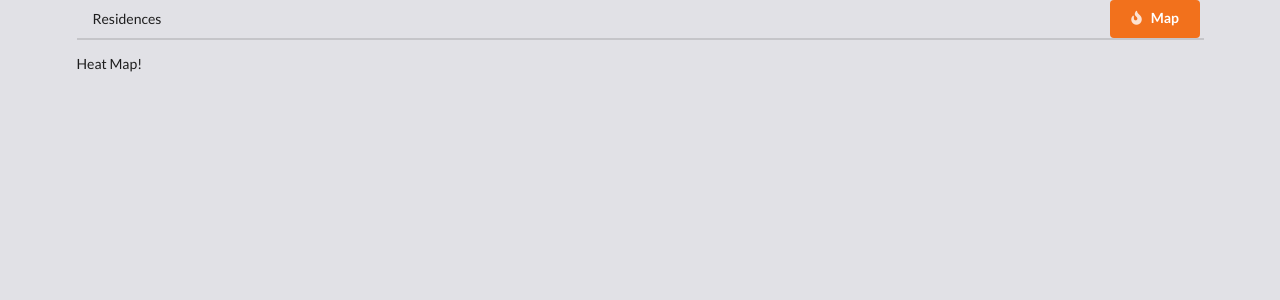
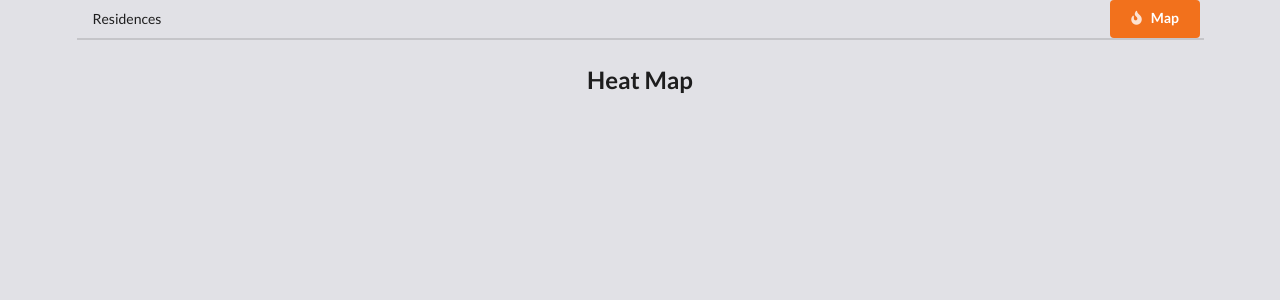
Before and after one commit to marco-amorim/residency, a React (Create React App) app in the folder client/: page /heatmap in a window 1280 px wide. Shown: the top 300 px of the page. Built offline with nearby package versions, Linux system fonts and the light colour scheme.

Commit message:
some self evaluations

```diff
--- a/client/src/components/HeatMap.js
+++ b/client/src/components/HeatMap.js
@@ -1,13 +1,9 @@
 import React, { Component } from 'react';
 
 class HeatMap extends Component {
-  render() {
-    return (
-      <div>
-        Heat Map!
-      </div>
-    );
-  }
+	render() {
+		return <h2>Heat Map</h2>;
+	}
 }
 
 export default HeatMap;
--- a/client/src/components/residences/ResidenceForm.js
+++ b/client/src/components/residences/ResidenceForm.js
@@ -119,7 +119,6 @@ class ResidenceForm extends Component {
 }
 
 const validate = (formValues) => {
-	//TODO: improve this logic
 	const errors = {};
 
 	validateLatitudeAndLongitude(formValues, errors);
```
Also changed, not shown: 1 other file (tests, documents, lock files or other folders).
